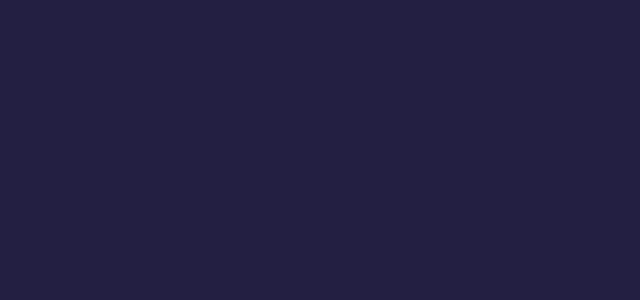
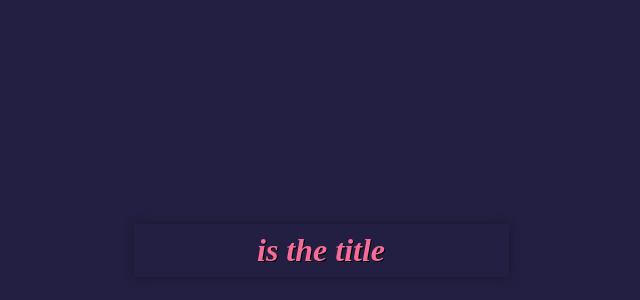
Before and after one commit to Magic-Poopers/Where-its-at, a React (Vite) app: page / in a window 1280 px wide. Shown: the part 166-466 px from the top of the page, without its empty margins (319-959 px from the left). Built offline with nearby package versions, Linux system fonts and the light colour scheme; a web font is replaced by a local one.

Commit message:
Added header component and updated index.css to center App component

```diff
--- a/index.html
+++ b/index.html
@@ -5,8 +5,8 @@
   <meta charset="UTF-8" />
   <link rel="icon" type="image/svg+xml" href="/vite.svg" />
   <meta name="viewport" content="width=device-width, initial-scale=1.0" />
-  <link rel="preconnect" href="https://fonts.googleapis.com/%22%3E
-    <link rel=" preconnect" href="https://fonts.gstatic.com/" crossorigin>
+  <link rel="preconnect" href="https://fonts.googleapis.com/%22%3E">
+  <link rel=" preconnect" href="https://fonts.gstatic.com/" crossorigin>
   <link
     href="https://fonts.googleapis.com/css2?family=Fira+Sans:ital,wght@0,400;0,600;1,400&family=Sansita:ital,wght@1,700&display=swap"
     rel="stylesheet">
--- a/src/App.css
+++ b/src/App.css
@@ -1,4 +1,5 @@
 .container {
   width: 375px;
   margin: auto;
+  box-shadow: 0px 0px 10px rgba(0, 0, 0, 0.278);
 }
--- a/src/App.jsx
+++ b/src/App.jsx
@@ -2,9 +2,12 @@ import { useState } from "react";
 import reactLogo from "./assets/react.svg";
 import viteLogo from "/vite.svg";
 import "./App.css";
+import Header from "./components/Header";
 
 function App() {
-  return <div className="container"></div>;
+  return <div className="container">
+    <Header />
+  </div>;
 }
 
 export default App;
--- /dev/null
+++ b/src/components/Header.css
@@ -0,0 +1,5 @@
+.page-header {
+    text-align: center;
+    padding: .5rem;
+    margin-top: 2rem;
+}
--- a/src/components/Header.jsx
+++ b/src/components/Header.jsx
@@ -1,7 +1,11 @@
 import React from "react";
+import './Header.css';
 
-const Header = () => {
-  return <div>Header</div>;
+const Header = ({ title }) => {
+
+  return <header className="page-header">
+    <h1>{title} is the title</h1>
+  </header>;
 };
 
 export default Header;
--- a/src/index.css
+++ b/src/index.css
@@ -1,3 +1,9 @@
+* {
+  box-sizing: border-box;
+  margin: 0;
+  padding: 0;
+}
+
 :root {
   font-family: "Fira Sans", sans-serif;
   line-height: 1.5;
@@ -22,9 +28,8 @@ a:hover {
 
 body {
   margin: 0;
-  display: flex;
+  display: grid;
   place-items: center;
-  min-width: 320px;
   min-height: 100vh;
   background-color: #231f42;
 }
@@ -35,8 +40,6 @@ h1 {
   font-weight: 700;
   font-size: 32px;
   line-height: 37px;
-  display: flex;
-  align-items: center;
   text-align: center;
   color: #f56b9a;
   text-shadow: 1px 1px 0px #000000;
```
